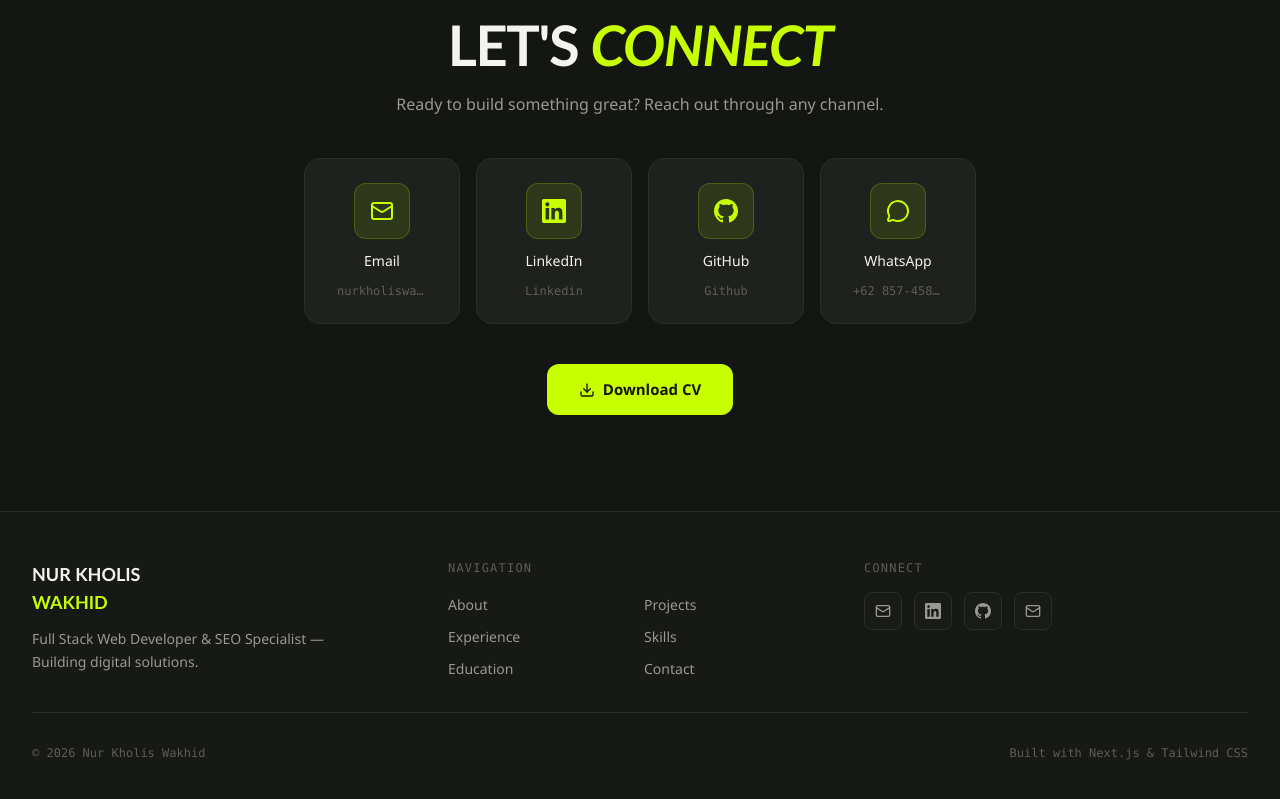
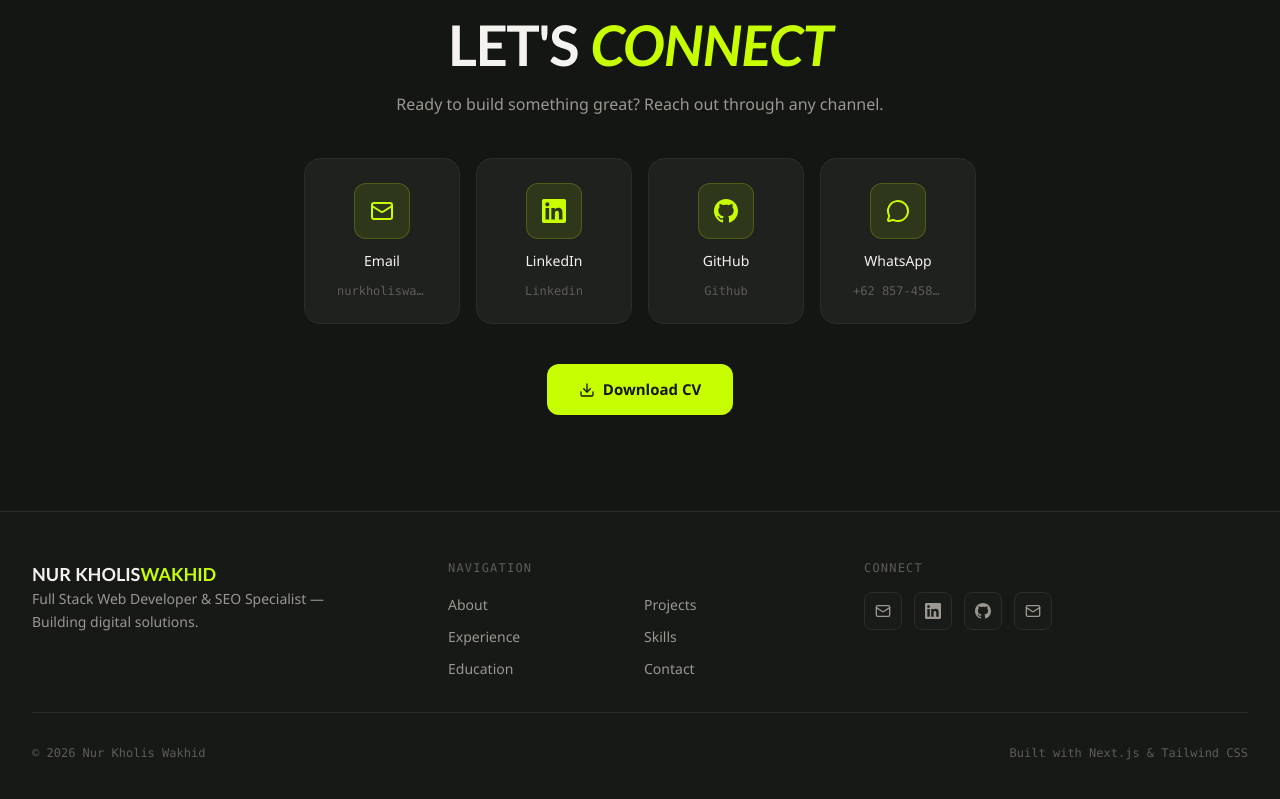
Before and after one commit to nurkholiswakhid/web-porto, a Next.js app: page / in a window 1280 px wide. Shown: the part 10786-11585 px from the top of the page. Built offline with nearby package versions, Linux system fonts and the light colour scheme.

Commit message:
refactor: update layout of brand section in Footer component

```diff
--- a/src/components/layout/Footer.tsx
+++ b/src/components/layout/Footer.tsx
@@ -29,9 +29,9 @@ export default function Footer() {
         <div className="grid md:grid-cols-3 gap-8 mb-8">
           {/* Brand */}
           <div>
-            <div className="flex flex-col leading-none mb-3">
+            <div className="flex items-center whitespace-nowrap">
               <span className="font-display font-black text-lg text-foreground">NUR KHOLIS</span>
-              <span className="font-display font-black text-lg text-accent">WAKHID</span>
+              <span className="font-display font-black text-lg text-accent"> WAKHID</span>
             </div>
             <p className="text-sm text-text-secondary leading-relaxed max-w-xs">
               Full Stack Web Developer & SEO Specialist — Building digital solutions.
```
